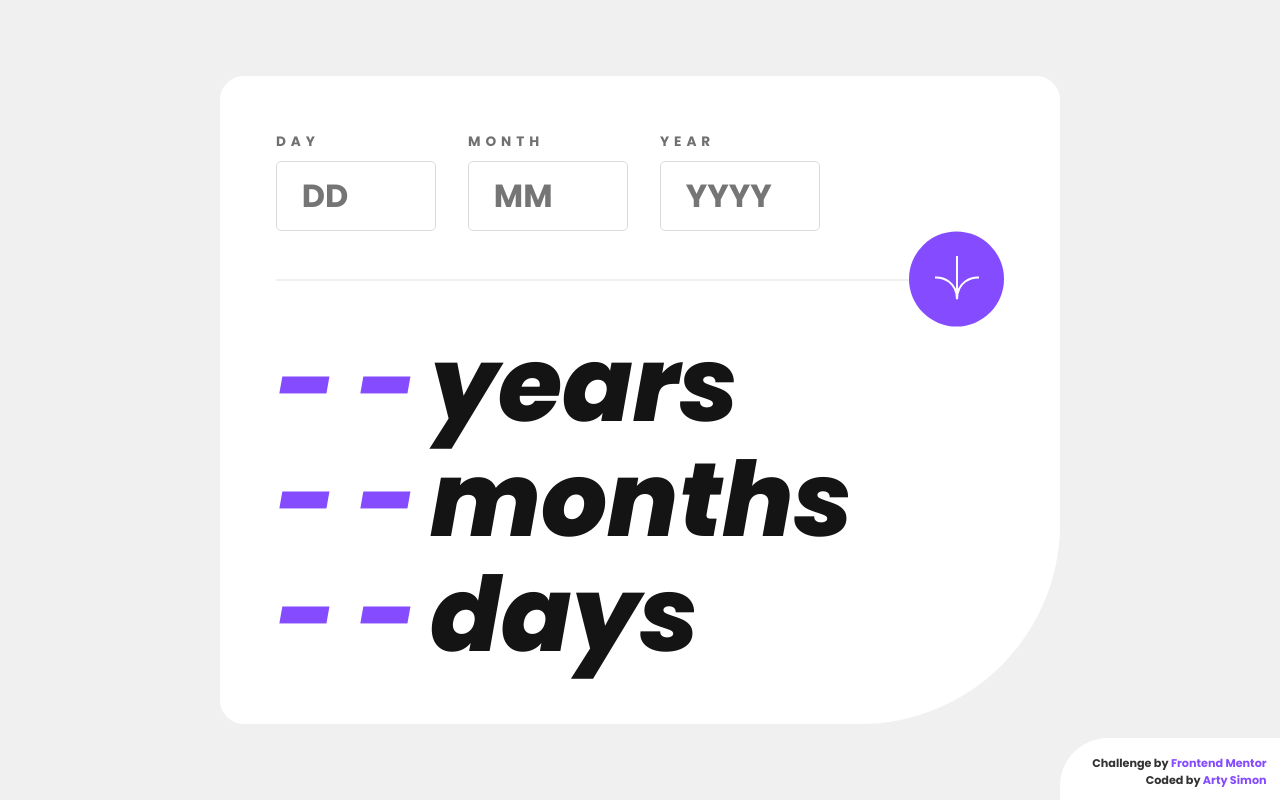
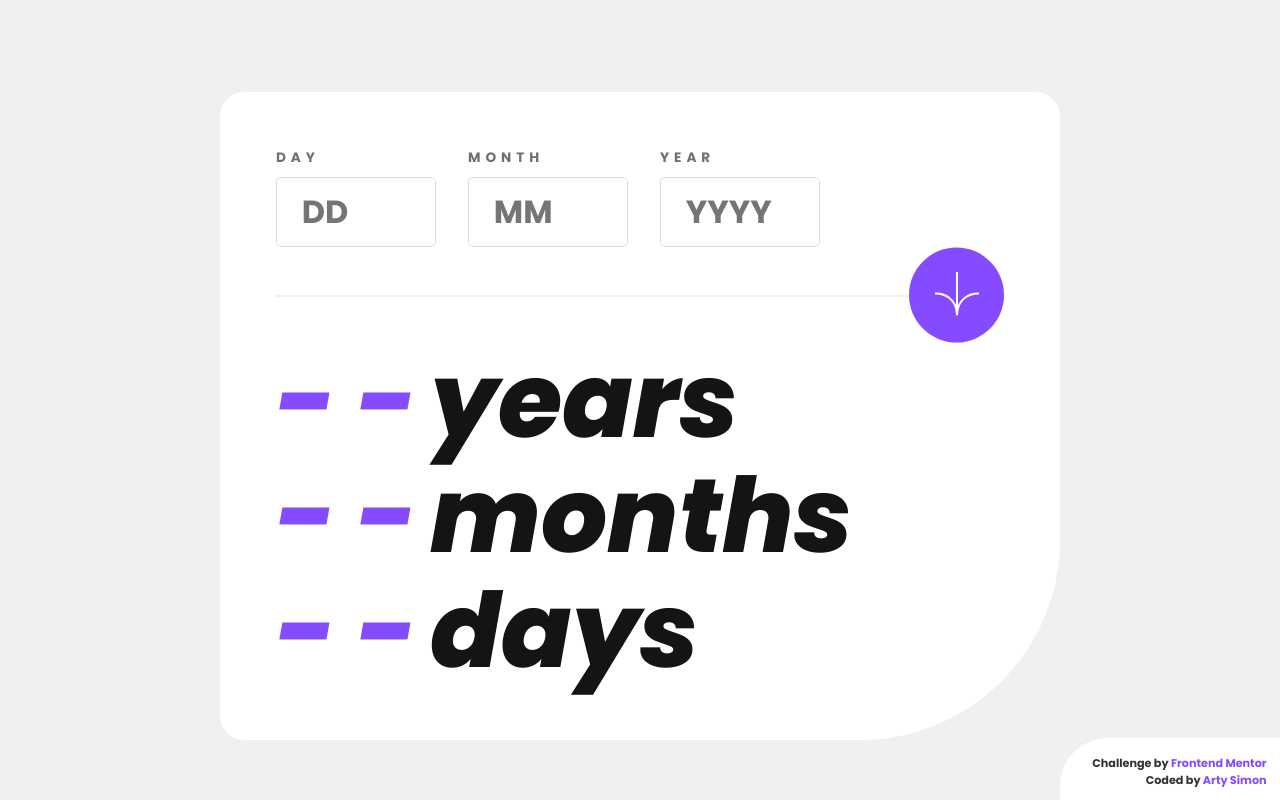
Before and after one commit to artimys/age-calculator-app, a React (Vite) app: page / in a window 1280 px wide. Built offline with nearby package versions, Linux system fonts and the light colour scheme.

Commit message:
Add top padding to main

```diff
--- a/src/App.css
+++ b/src/App.css
@@ -39,7 +39,7 @@ main {
     justify-content: center;
     align-items: center;
     min-height: 100vh;
-    padding: 0 2em;
+    padding: 2em 2em 0;
 }
 
 a,
```
